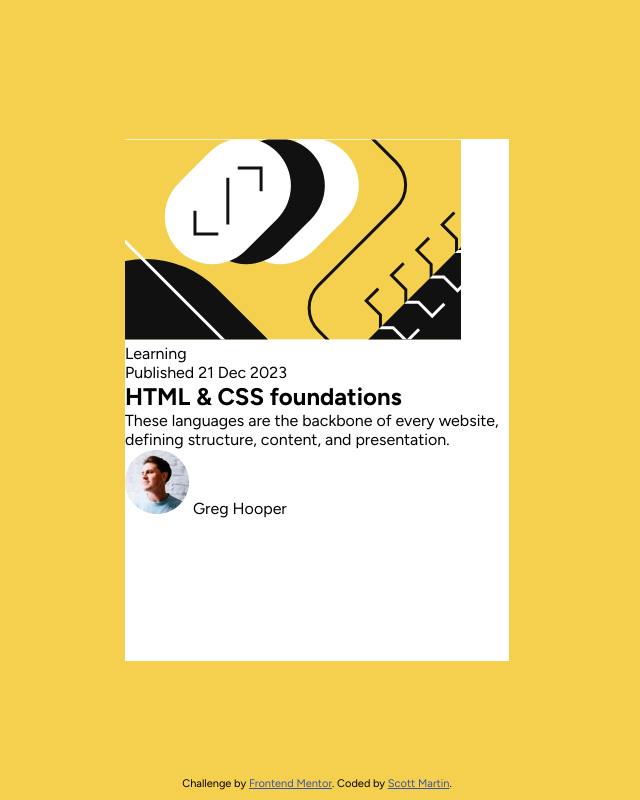
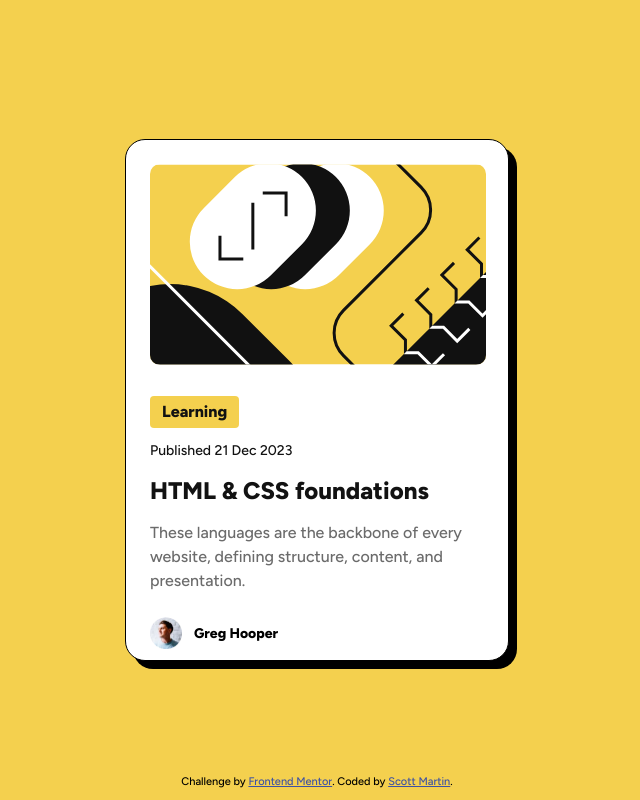
Before and after one commit to smartinuk88/blog-preview-card, a plain HTML site: page index.html in a window 1280 px wide. Shown: the whole page, without its empty margins (323-963 px from the left). Drawn offline with Linux system fonts and the light colour scheme.

Commit message:
Complete HTML and styling for card component

```diff
--- a/index.html
+++ b/index.html
@@ -24,24 +24,28 @@
   <body>
     <main>
       <article class="card">
-        <div>
+        <div class="image-container">
           <img
             src="./assets/images/illustration-article.svg"
             alt="Yellow and black abstract design with a symbol of a forward slash inside a HTML tag"
           />
         </div>
-        <div class="card-text">
-          <p>Learning</p>
-          <p>Published 21 Dec 2023</p>
-          <h1>HTML & CSS foundations</h1>
-          <p>
+        <div class="card-content">
+          <p class="card-content__category">Learning</p>
+          <p class="card-content__date">Published 21 Dec 2023</p>
+          <h1 class="card-content__title">HTML & CSS foundations</h1>
+          <p class="card-content__description">
             These languages are the backbone of every website, defining
             structure, content, and presentation.
           </p>
         </div>
-        <div>
-          <img src="/assets/images/image-avatar.webp" alt="Author avatar" />
-          <span>Greg Hooper</span>
+        <div class="author">
+          <img
+            class="author__image"
+            src="/assets/images/image-avatar.webp"
+            alt="Author avatar"
+          />
+          <p class="author__name">Greg Hooper</p>
         </div>
       </article>
     </main>
--- a/styles.css
+++ b/styles.css
@@ -15,8 +15,10 @@
 
 body {
   font-family: "Figtree", sans-serif;
+  font-weight: 500;
   background-color: var(--yellow);
   height: 100vh;
+  line-height: 1.5;
 }
 
 main {
@@ -30,8 +32,75 @@ main {
   display: flex;
   background-color: white;
   flex-direction: column;
+  gap: 24px;
   width: 384px;
   height: 522px;
+  padding: 24px;
+  border: 1px solid black;
+  border-radius: 20px;
+  box-shadow: 8px 8px 0 black;
+  /* transition: all 0.3s; */
+}
+
+.card:hover {
+  box-shadow: ;
+}
+
+.card-content {
+  display: flex;
+  flex-direction: column;
+  align-items: flex-start;
+  gap: 12px;
+}
+
+.image-container,
+.image-container > img {
+  border-radius: 10px;
+}
+
+.card-content__category,
+.card-content__date,
+.card-content__title {
+  color: var(--gray-950);
+}
+
+.card-content__category {
+  display: inline-block;
+  font-weight: 800;
+  background-color: var(--yellow);
+  padding: 4px 12px;
+  border-radius: 4px;
+}
+
+.card-content__date,
+.author__name {
+  font-size: 14px;
+}
+
+.card-content__title,
+.author__name {
+  font-weight: 800;
+}
+
+.card-content__title {
+  font-size: 24px;
+}
+
+.card-content__description {
+  color: var(--gray-500);
+  font-size: var(--paragraph-size);
+}
+
+.author {
+  display: flex;
+  align-items: center;
+  gap: 12px;
+  width: 100%;
+}
+
+.author__image {
+  width: 32px;
+  height: 32px;
 }
 
 .attribution {
```
